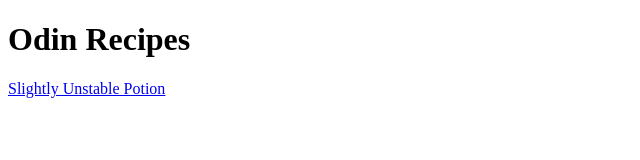
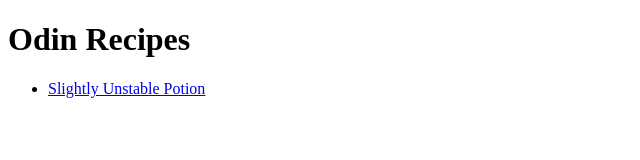
Before and after one commit to samjwebster/odin-recipes, a plain HTML site: page index.html in a window 1280 px wide. Shown: the whole page, without its empty margins (0-640 px from the left). Drawn offline with Linux system fonts and the light colour scheme.

Commit message:
Created unordered list to hold current and future recipe links

```diff
--- a/index.html
+++ b/index.html
@@ -8,6 +8,8 @@
 </head>
 <body>
     <h1>Odin Recipes</h1>
-    <a href="recipes/potion.html">Slightly Unstable Potion</a>
+    <ul>
+        <li><a href="recipes/potion.html">Slightly Unstable Potion</a></li>
+    </ul>
 </body>
 </html>
```
